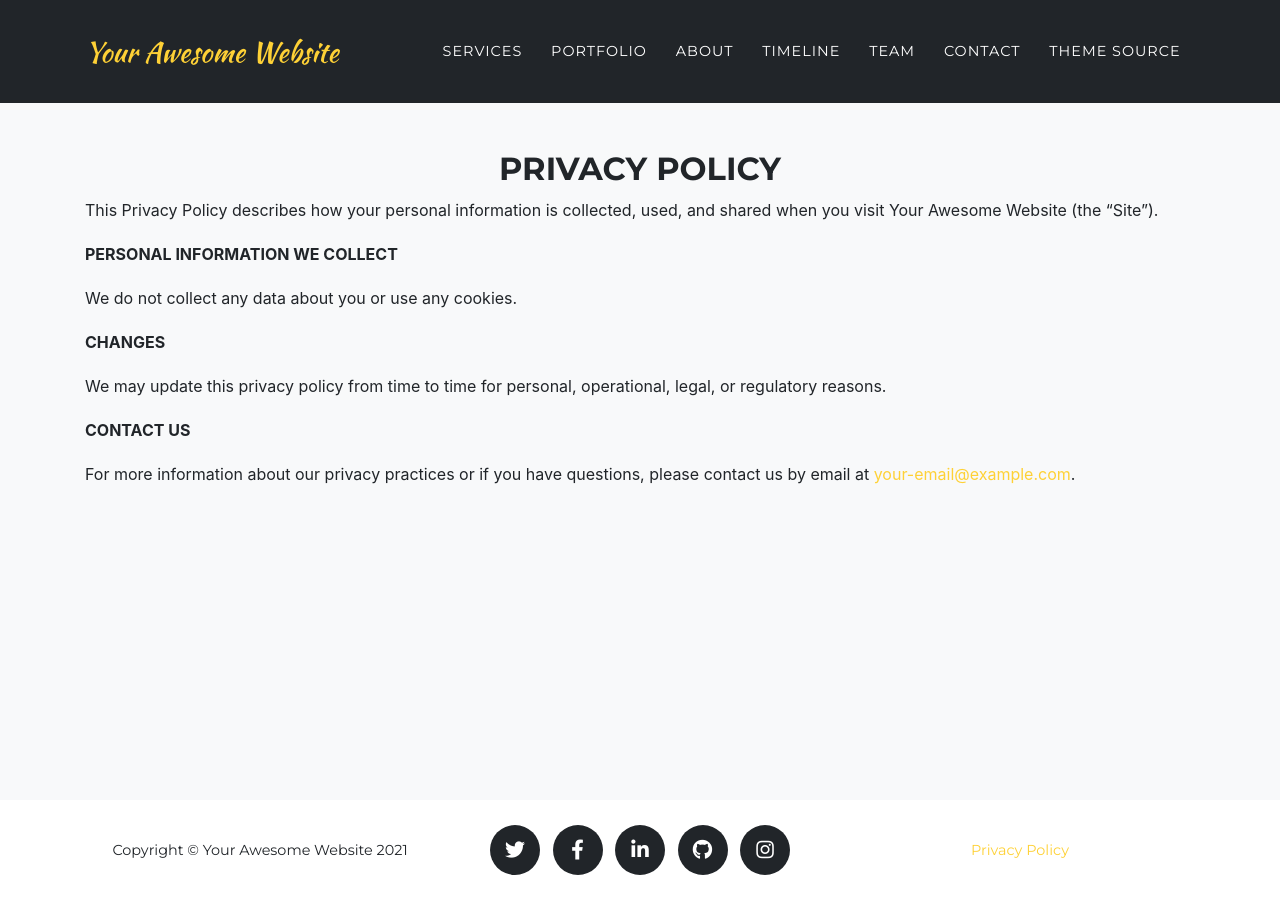
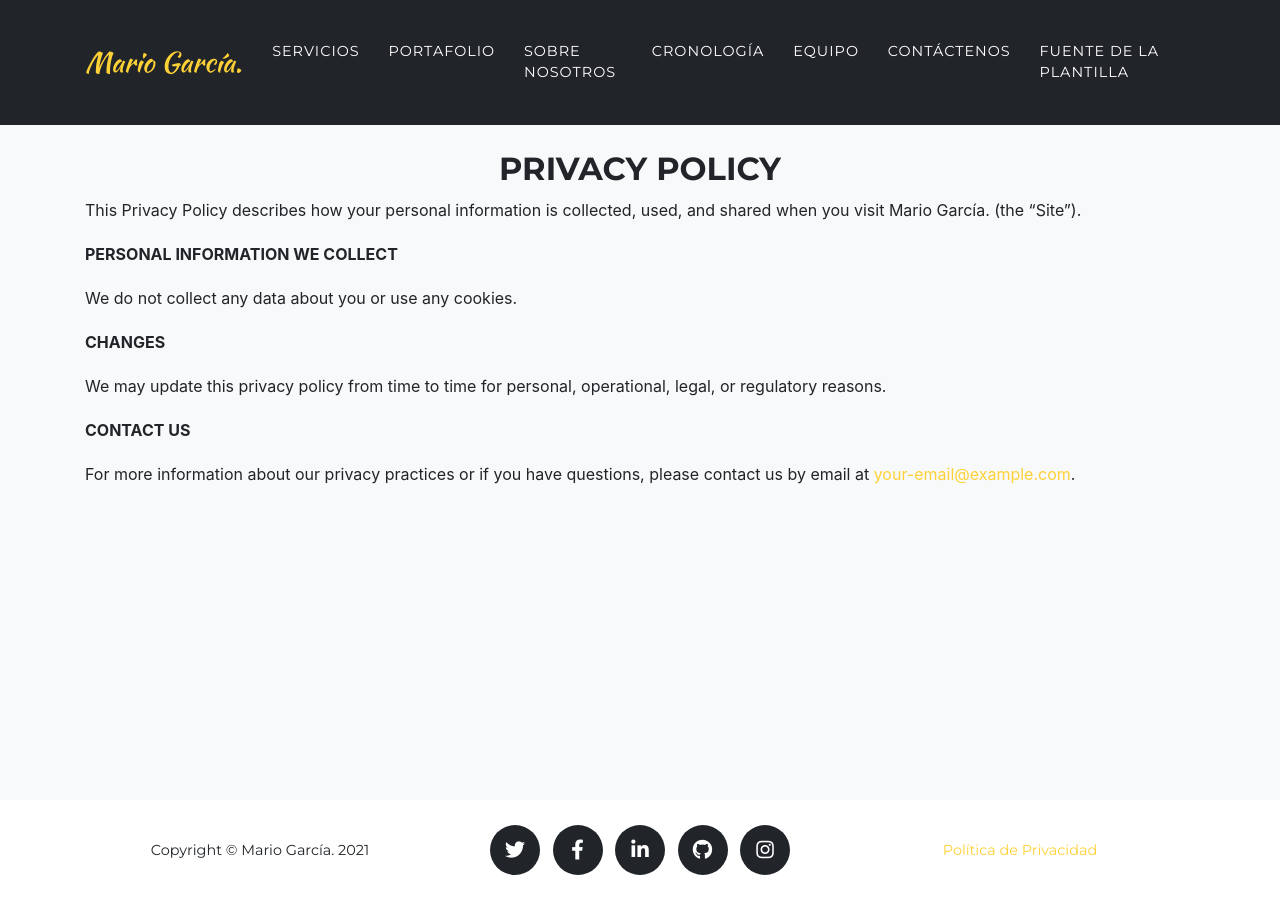
Before and after one commit to arnegariak/arnegariak.github.io, a Jekyll site: the page built from legal.md, in a window 1280 px wide. Built offline with Jekyll 4.4.1, drawn with Linux system fonts in a browser that asks for light colours; some web fonts are replaced.

Commit message:
pasarlo al astellano

```diff
--- a/_config.yml
+++ b/_config.yml
@@ -16,7 +16,7 @@ theme: jekyll-agency
 url    : "" # the base hostname & protocol for your site, e.g. http://example.com
 baseurl: "" # the subpath of your site, e.g. /blog
 
-title      : Your Awesome Website
+title      : Mario García.
 email      : your-email@example.com #this is also the email contact forms will go to
 description: "Site description"
 author     : Your Name
@@ -24,7 +24,7 @@ author     : Your Name
   # path: assets\img\clients\creative-market.jpg
   # height: 60 #height in px, defaults to 52px
 
-locale: "en-US" # See available languages in _data/sitetext.yml
+locale: "es-ES" # See available languages in _data/sitetext.yml
 
 analytics:
   google: #Google Analytics tracking code here
```
